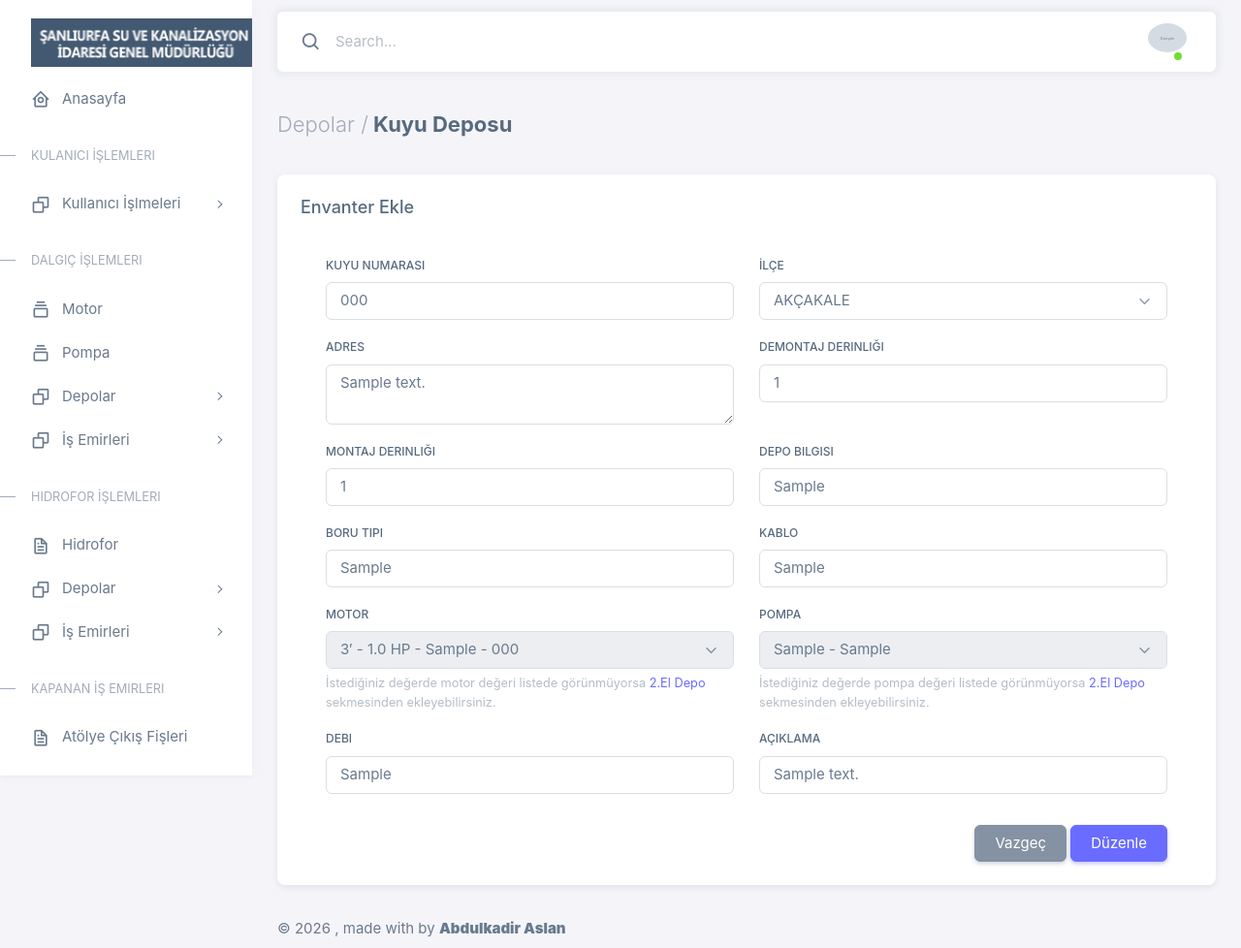
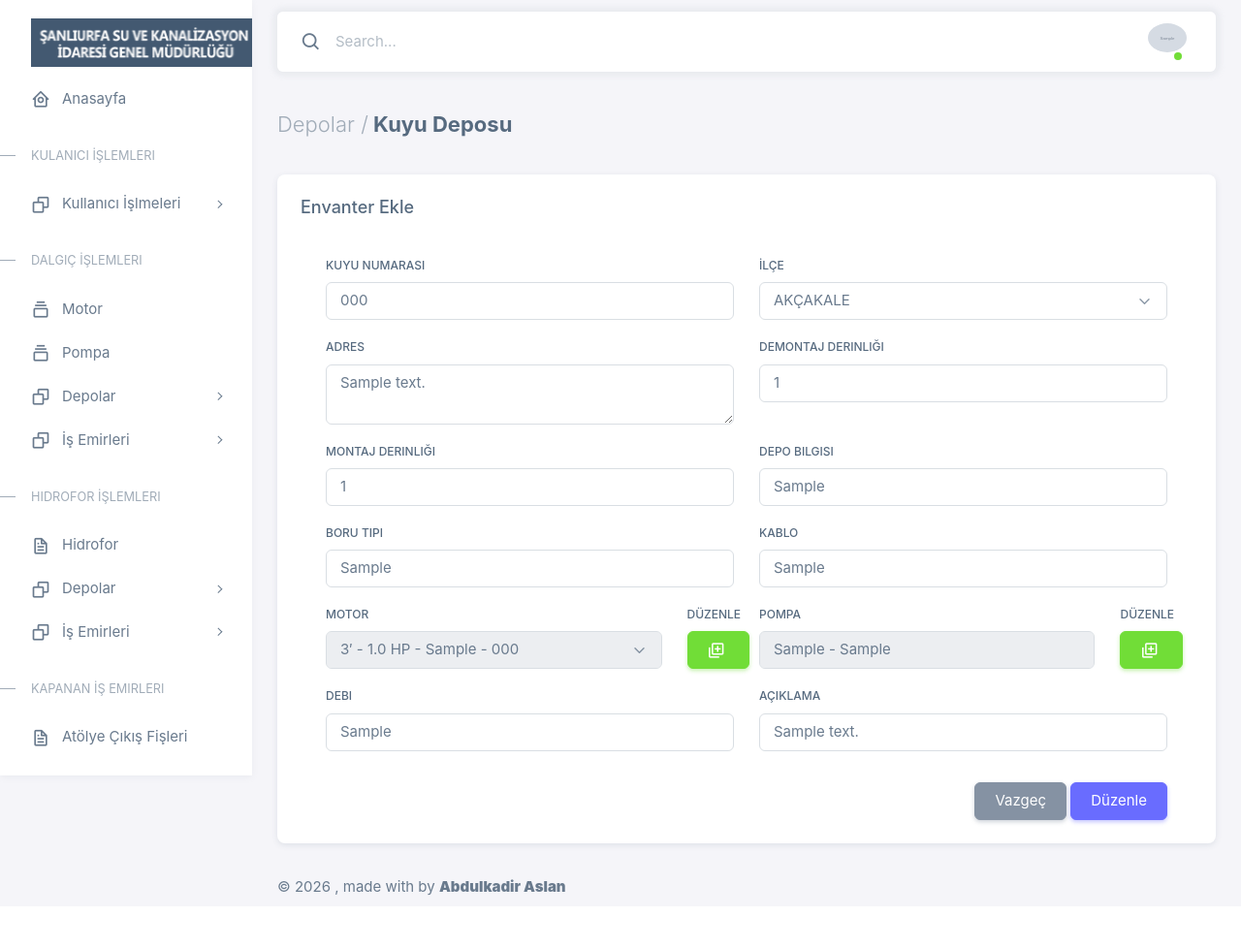
Before and after one commit to abdulkadir-aslan/Hydrophore-Motor-Pump-Stock-Management, a Django app: page /envanter_duzenle/1/ in a window 1280 px wide. Shown: the whole page at 97% size. After the commit the page ends 924 px from the top, so only its background shows below. Run offline with Django 5.2, Linux system fonts and the light colour scheme; a user stored in the database is signed in; tables that the repository leaves empty hold one stand-in row (values such as "Sample post"); grey boxes marked "Sample" are stand-in pictures; some libraries are stand-ins or nearby versions.

Commit message:
inventory page edit

```diff
--- a/warehouses/forms.py
+++ b/warehouses/forms.py
@@ -114,6 +114,10 @@ class PumpForm(ModelForm):
         return cleaned_data
 
 class InventoryEditForm(ModelForm):
+    district = forms.ChoiceField(
+        choices=DISTRICT_CHOICES,
+        widget=forms.Select(attrs={'class': 'form-select'})
+    )
     engine = forms.ModelChoiceField(
         queryset=Engine.objects.none(),
         widget=forms.Select(attrs={
@@ -124,15 +128,6 @@ class InventoryEditForm(ModelForm):
             'disabled': 'disabled'
         })
     )
-    pump = forms.ModelChoiceField(
-        queryset=Pump.objects.none(),
-        widget=forms.Select(attrs={
-            'class': 'form-select',
-            'id': 'select-pump',
-            'disabled': 'disabled'
-        })
-    )
-
     class Meta:
         model = Inventory
         fields = ["well_number", "district", "address", "disassembly_depth",
@@ -140,7 +135,7 @@ class InventoryEditForm(ModelForm):
                   "engine", "pump", "flow", "comment"]
         widgets = {
             "well_number": forms.TextInput(attrs={'class': 'form-control', 'placeholder': 'Kuyu Numarası'}),
-            "district": forms.Select(attrs={'class': 'form-select','id': 'select-district'}),
+            "district": forms.Select(attrs={'class': 'form-select'}),
             "address": forms.Textarea(attrs={'class': 'form-control', 'placeholder': 'Adres', 'rows': "2"}),
             "disassembly_depth": forms.NumberInput(attrs={'class': 'form-control', 'placeholder': 'Demontaj Derinliği'}),
             "mounting_depth": forms.NumberInput(attrs={'class': 'form-control', 'placeholder': 'Montaj Derinliği'}),
@@ -157,9 +152,6 @@ class InventoryEditForm(ModelForm):
             if self.instance.engine:
                 self.fields['engine'].queryset = Engine.objects.filter(pk=self.instance.engine.pk)
                 self.fields['engine'].initial = self.instance.engine
-            if self.instance.pump:
-                self.fields['pump'].queryset = Pump.objects.filter(pk=self.instance.pump.pk)
-                self.fields['pump'].initial = self.instance.pump
 
 class EngineChoiceField(forms.ModelChoiceField):
     def label_from_instance(self, obj):
--- a/warehouses/templates/new_inventory.html
+++ b/warehouses/templates/new_inventory.html
@@ -65,26 +65,83 @@
             </div>
 
             <div class="row">
-              <div class="col-md-6 mb-3">
+              <div class="col-md-{% if request.resolver_match.url_name in 'inventory_edit' %}5 {% else %}6 {% endif %} mb-3">
                 <label for="engine" class="form-label">Motor</label>
                 {{ form.engine }}
                 {% if request.resolver_match.url_name in 'inventory_edit' %}
                   <input type="hidden" name="engine" value="{{ form.engine.value }}">
-                {% endif %}
+                {% else %}
                   <div id="defaultFormControlHelp" class="form-text">
                     İstediğiniz değerde motor değeri listede görünmüyorsa <a href="{% url 'seconhand' %}">2.El Depo</a>  sekmesinden ekleyebilirsiniz.
                   </div>
+                {% endif %}
               </div>
-              <div class="col-md-6 mb-3">
+                {% if request.resolver_match.url_name in 'inventory_edit' %}
+                  <div class="col-md-1 mb-3">
+                    <label for="pump" class="form-label">Düzenle</label>
+                    <a class="btn btn-success" title="Motor değerini düzenle." href="{% url 'engine_edit' form.engine.value  %}"><i class="bx bx-add-to-queue me-1"></i> </a>
+                  </div>
+                {% endif %}
+
+                <div class="col-md-{% if request.resolver_match.url_name in 'inventory_edit' %}5 {% else %}6 {% endif %} mb-3">
                   <label for="pump" class="form-label">Pompa</label>
+                  {% if request.resolver_match.url_name in 'inventory_edit' %}
+                    <!-- GÖSTERİM İÇİN -->
+                      <input class="form-control"
+                            id="pump_display"
+                            value="{{ form.instance.pump }}"
+                            readonly>
+
+                      <!-- GERÇEK DEĞER -->
+                      <input type="hidden"
+                            name="pump"
+                            id="id_hidden_pump"
+                            value="{{ form.pump.value }}">
+                  {% else %}
                     {{ form.pump }}
-                {% if request.resolver_match.url_name in 'inventory_edit' %}
-                  <input type="hidden" name="pump" value="{{ form.pump.value }}">
-                {% endif %}
                     <div id="defaultFormControlHelp" class="form-text">
                       İstediğiniz değerde pompa değeri listede görünmüyorsa <a href="{% url 'seconhand' %}">2.El Depo</a>  sekmesinden ekleyebilirsiniz.
                     </div>
+                  {% endif %}
                 </div>
+                {% if request.resolver_match.url_name in 'inventory_edit' %}
+                  <div class="col-md-1 mb-3">
+                    <label for="pump" class="form-label">Düzenle</label>
+                    <button type="button" title="Pompa değerini düzenle." class="btn btn-success" data-bs-toggle="modal" data-bs-target="#smallModal" data-action="add">
+                      <i class="bx bx-add-to-queue me-1 "></i>
+                    </button>
+                  </div>
+                  <!-- Modal -->
+                    <div class="modal fade" id="smallModal" tabindex="-1" aria-hidden="true">
+                        <div class="modal-dialog modal-sm" role="document">
+                            <div class="modal-content">
+                            <div class="modal-header">
+                                <h5 class="modal-title" id="exampleModalLabel2">Pompa Seç</h5>
+                                <button type="button" class="btn-close" data-bs-dismiss="modal" aria-label="Close"></button>
+                            </div>
+                                <div class="modal-body">
+                                    <div class="row">
+                                        <div class="col mb-3">
+                                            <label  class="form-label">Pompa Bilgisi</label>
+                                            <select class="form-select select2" id="pump_select">
+                                                <option value="">---------</option>
+                                                {% for item in pump_list %}
+                                                    <option value="{{ item.id }}" {% if item.id == selected_pump.id %}selected{% endif %}>
+                                                        {{ item }}
+                                                    </option>
+                                                {% endfor %}
+                                            </select>
+                                        </div>
+                                    </div>
+                                </div>
+                                <div class="modal-footer">
+                                    <button type="button" class="btn btn-outline-secondary" data-bs-dismiss="modal">Kapat</button>
+                                    <button type="button" class="btn btn-primary" id="savePumpBtn">Kaydet</button>
+                                </div>
+                            </div>
+                        </div>
+                    </div>
+                {% endif %}
             </div>
 
             <div class="row">
@@ -120,12 +177,43 @@
 
 <script>
   $(document).ready(function () {
-    $('select.select2').select2({
-        width: '100%',
-        placeholder: 'Seçiniz...',
-        allowClear: true
+
+    $('#pump_select').select2({
+        dropdownParent: $('#smallModal'),
+        width: '100%'
+    });
+
+    // Modal açıldığında mevcut pump seçili gelsin
+    $('#smallModal').on('shown.bs.modal', function () {
+        let currentPumpId = $('#id_pump').val();
+        if (currentPumpId) {
+            $('#pump_select').val(currentPumpId).trigger('change');
+        }
     });
   });
+    document.addEventListener("DOMContentLoaded", function() {
+        const saveBtn = document.getElementById("savePumpBtn");
+        const pumpSelect = document.getElementById("pump_select");
+        const hiddenPump = document.getElementById("id_hidden_pump");
+        const displayPump = document.getElementById("pump_display");
 
+        saveBtn.addEventListener("click", function() {
+            const selectedOption = pumpSelect.options[pumpSelect.selectedIndex];
+            const selectedValue = selectedOption.value;
+            const selectedText = selectedOption.text;
+
+            // Hidden input ve display input'u güncelle
+            hiddenPump.value = selectedValue;
+            displayPump.value = selectedText;
+
+            // Modal'ı kapat
+            const modalEl = document.getElementById('smallModal');
+            const modal = bootstrap.Modal.getInstance(modalEl);
+            modal.hide();
+        });
+    });
 </script>
+
+
+
 {% endblock content %}
--- a/warehouses/views.py
+++ b/warehouses/views.py
@@ -242,11 +242,16 @@ def inventory_edit(request, pk):
             messages.success(request, "Kuyu bilgileri güncellendi.")
             return redirect('inventory')
         else:
+            print(form.data)
             messages.warning(request, form.errors.as_ul())
     else:
         form = InventoryEditForm(instance=inventory)
 
-    return render(request, 'new_inventory.html', {'form': form})
+    return render(request, 'new_inventory.html', {
+        'form': form,
+        'pump_list': Pump.objects.all(),
+        'selected_pump': inventory.pump
+    })
 
 def add_inventory(request):
     if request.method == 'POST':
```
Also changed, not shown: warehouses/admin.py (+6 -1 lines), homepage/views.py (line endings or trailing spaces). Lines whose indentation alone changed are shown as unchanged.
